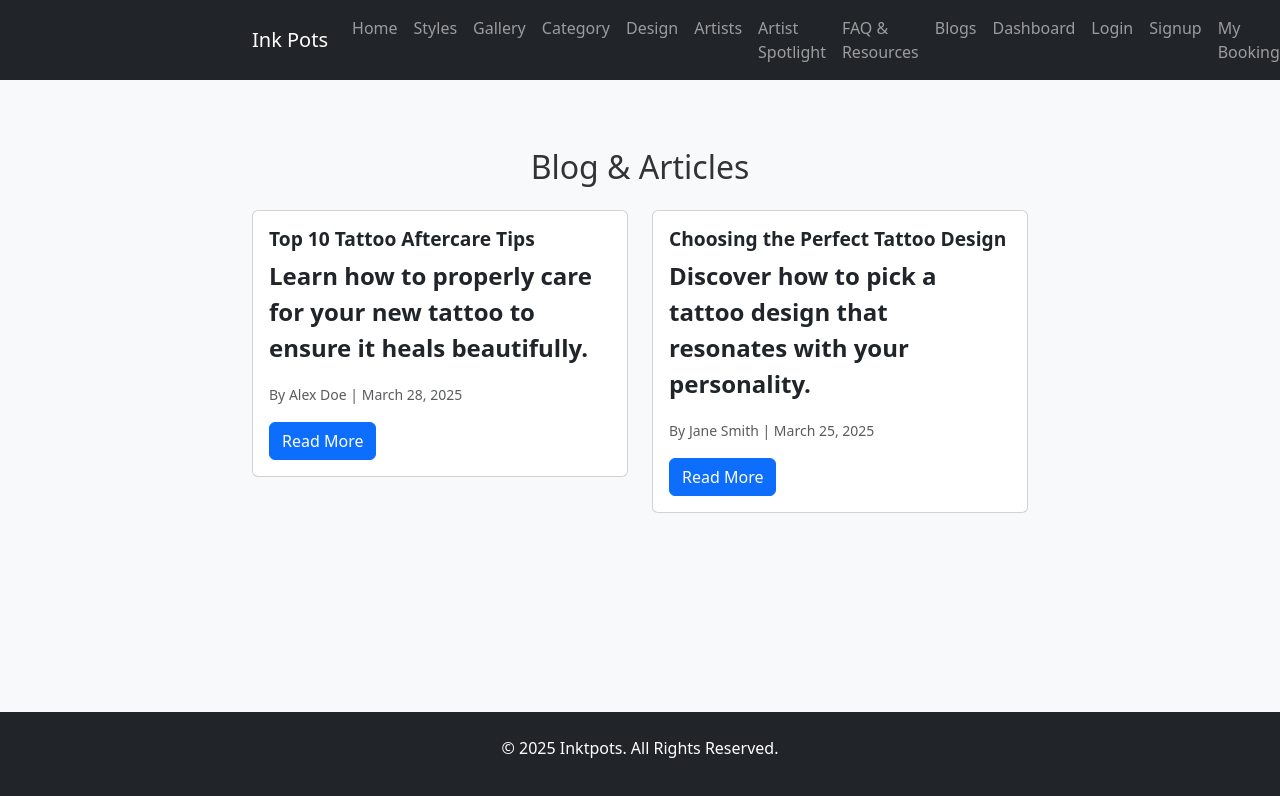
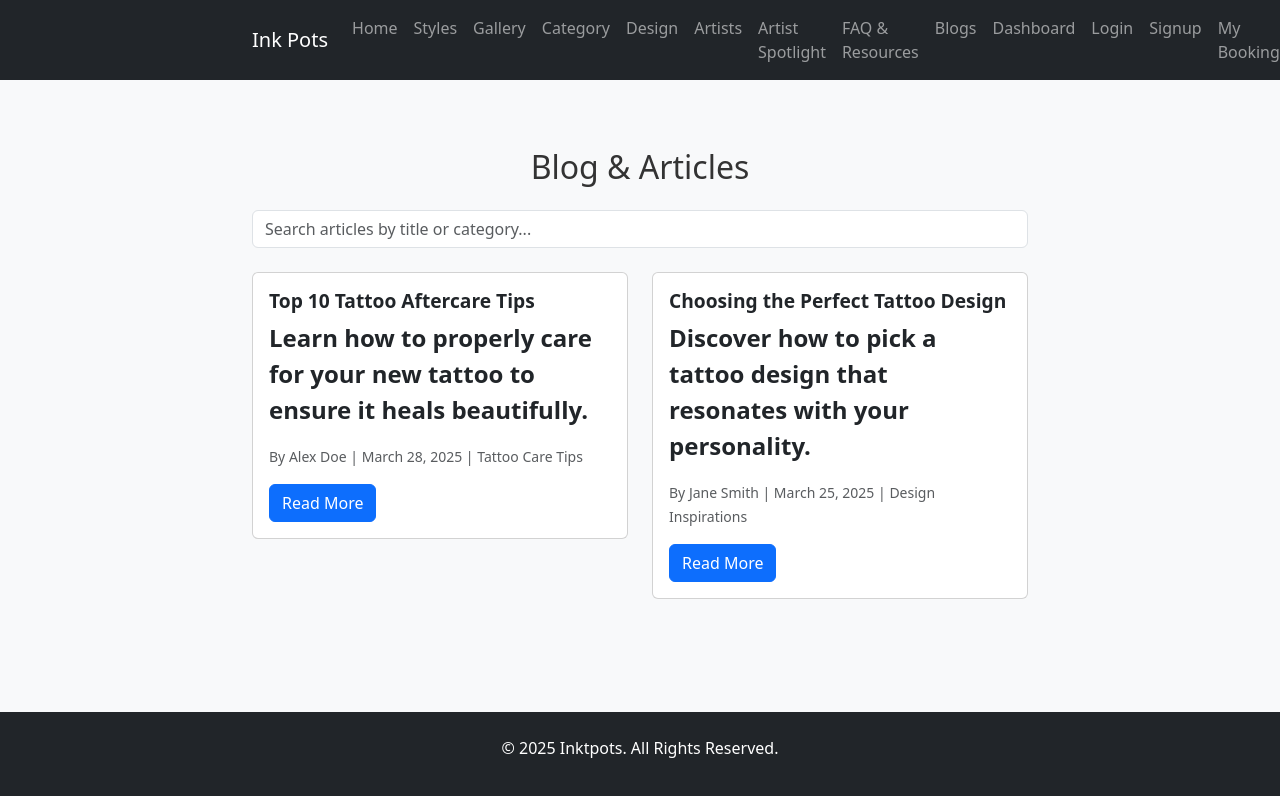
Before and after one commit to emily172/FYP-Tattoo, a React (Vite) app in the folder tattoo-web-app/: page /blog in a window 1280 px wide. Shown: the top 796 px of the page. Built offline with nearby package versions, Linux system fonts and the light colour scheme.

Commit message:
Included search bar and error handling

```diff
--- a/tattoo-web-app/src/pages/BlogList.jsx
+++ b/tattoo-web-app/src/pages/BlogList.jsx
@@ -1,20 +1,44 @@
-import React from "react";
+import React, { useState } from "react";
 import { Link } from "react-router-dom";
-import { articles } from "../data/articles";
+import { articles } from "../data/articles"; // Import articles data
 
 const BlogList = () => {
+  const [searchQuery, setSearchQuery] = useState(""); // State to store search query
+
+  // Filter articles based on search query
+  const filteredArticles = articles.filter(
+    (article) =>
+      article.title.toLowerCase().includes(searchQuery.toLowerCase()) ||
+      article.category.toLowerCase().includes(searchQuery.toLowerCase())
+  );
+
   return (
     <div className="container mt-5">
       <h2 className="text-center mb-4">Blog & Articles</h2>
+
+      {/* Search Bar */}
+      <div className="mb-4">
+        <input
+          type="text"
+          className="form-control"
+          placeholder="Search articles by title or category..."
+          value={searchQuery}
+          onChange={(e) => setSearchQuery(e.target.value)}
+        />
+      </div>
+
+      {/* List of Filtered Articles */}
       <div className="row">
-        {articles.map((article) => (
+        {filteredArticles.map((article) => (
           <div key={article.id} className="col-md-6 mb-4">
             <div className="card">
               <div className="card-body">
                 <h5 className="card-title">{article.title}</h5>
                 <p className="card-text">{article.description}</p>
                 <p className="text-muted">
-                  <small>By {article.author} | {article.date}</small>
+                  <small>
+                    By {article.author} | {article.date} | {article.category}
+                  </small>
                 </p>
                 <Link to={`/blog/${article.id}`} className="btn btn-primary">
                   Read More
@@ -23,6 +47,11 @@ const BlogList = () => {
             </div>
           </div>
         ))}
+        {filteredArticles.length === 0 && (
+          <div className="text-center">
+            <p>No articles found. Try searching with a different keyword.</p>
+          </div>
+        )}
       </div>
     </div>
   );
```
